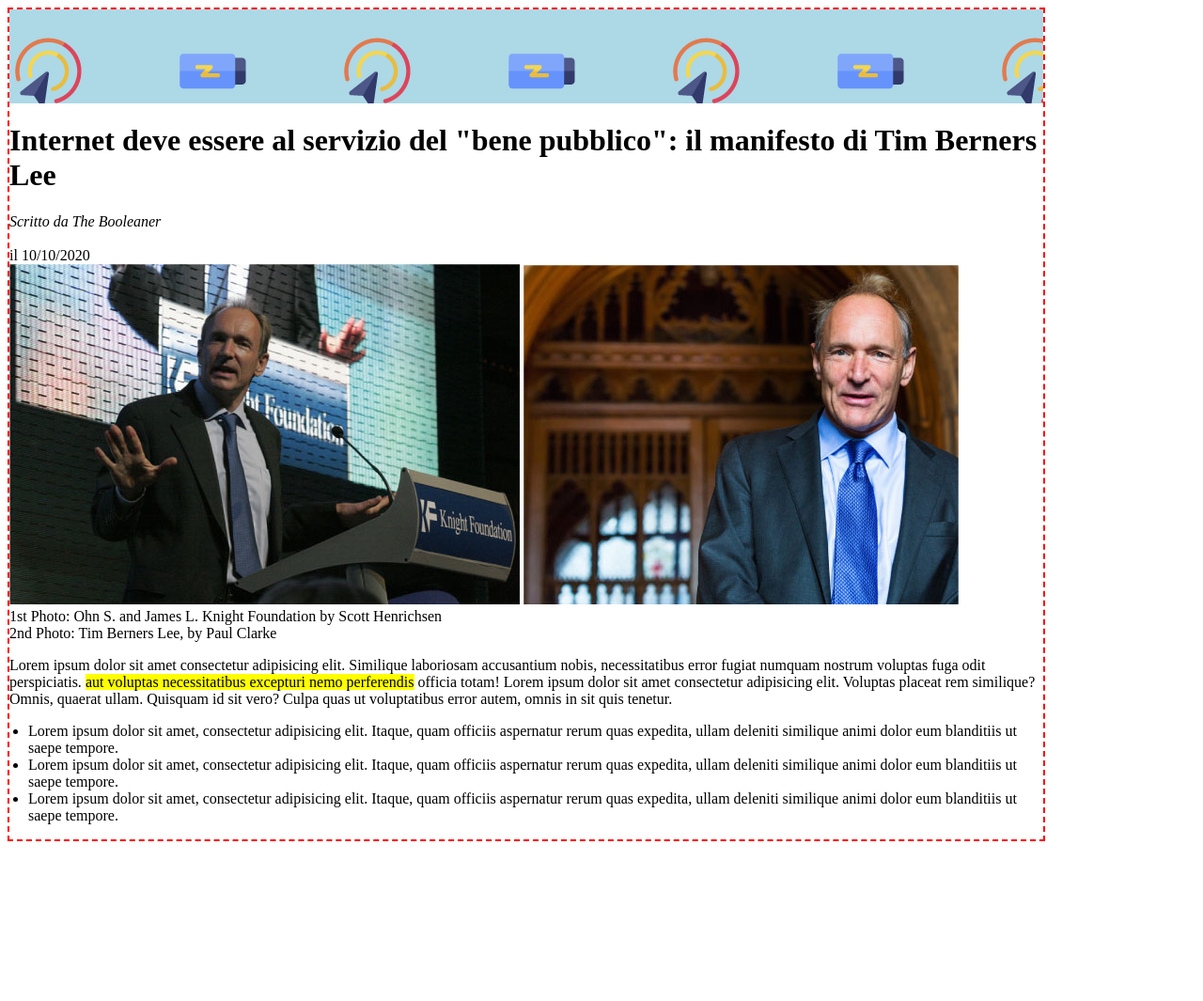
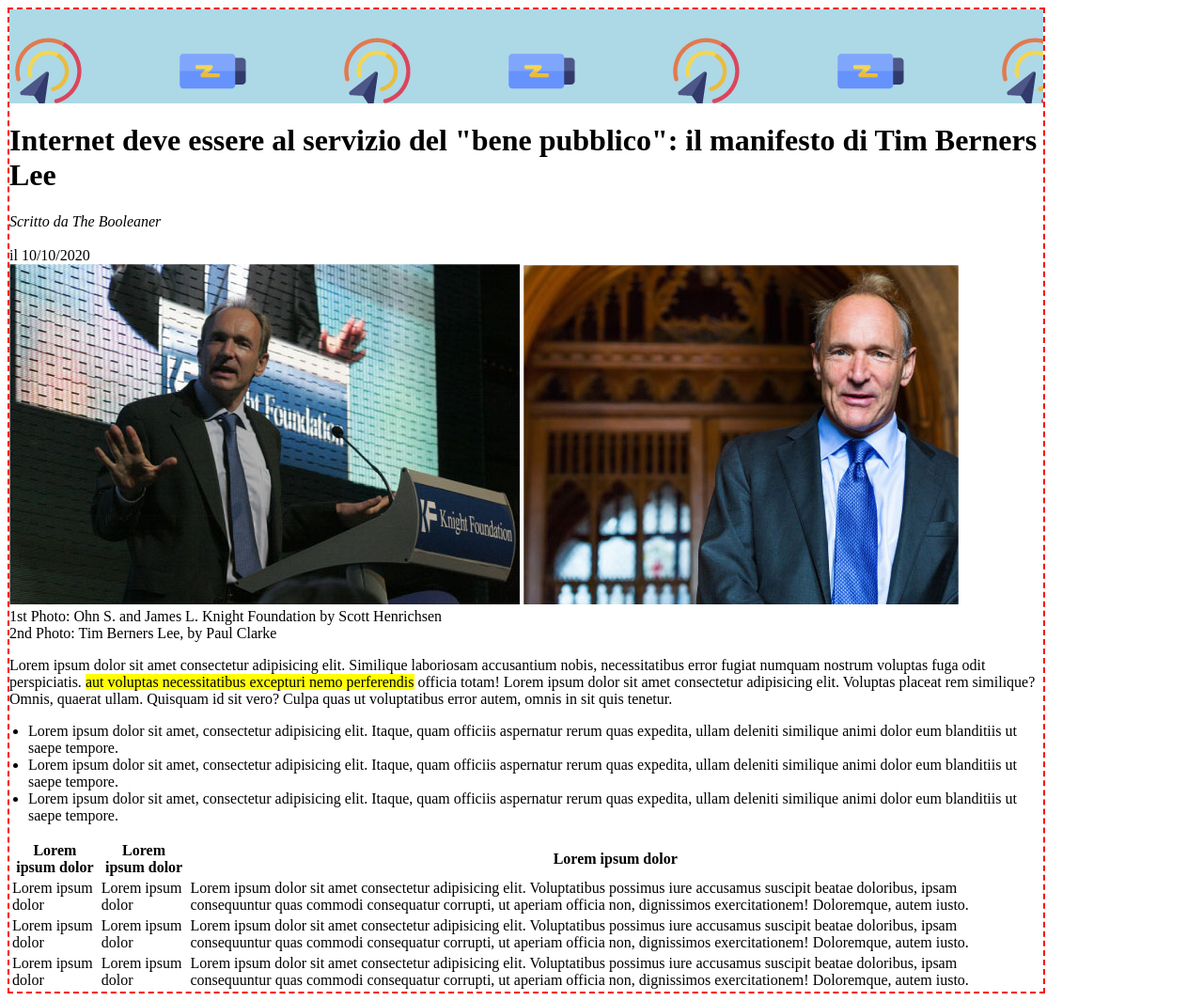
Before and after one commit to jacopolegovini/html-css-booleaner, a plain HTML site: page index.html in a window 1280 px wide. Shown: the whole page at 94% size. Before the commit the page ends 903 px from the top, so only its background shows below. Drawn offline with Linux system fonts and the light colour scheme.

Commit message:
setted table

```diff
--- a/index.html
+++ b/index.html
@@ -49,6 +49,56 @@
                 </li>
             </ul>
         </section>
+        <section id="table">
+            <table>
+                <thead>
+                    <th>
+                        Lorem ipsum dolor
+                    </th>
+                    <th>
+                        Lorem ipsum dolor
+                   </th>
+                   <th>
+                        Lorem ipsum dolor
+                   </th>
+                </thead>
+                <tbody>
+                    <tr>
+                        <td>
+                            Lorem ipsum dolor
+                        </td>
+                        <td>
+                            Lorem ipsum dolor
+                        </td>
+                        <td>
+                            Lorem ipsum dolor sit amet consectetur adipisicing elit. Voluptatibus possimus iure accusamus suscipit beatae doloribus, ipsam consequuntur quas commodi consequatur corrupti, ut aperiam officia non, dignissimos exercitationem! Doloremque, autem iusto.
+                        </td>
+                    </tr>
+                    <tr>
+                        <td>
+                            Lorem ipsum dolor
+                        </td>
+                        <td>
+                            Lorem ipsum dolor
+                        </td>
+                        <td>
+                            Lorem ipsum dolor sit amet consectetur adipisicing elit. Voluptatibus possimus iure accusamus suscipit beatae doloribus, ipsam consequuntur quas commodi consequatur corrupti, ut aperiam officia non, dignissimos exercitationem! Doloremque, autem iusto.
+                        </td>
+                    </tr>
+                    <tr>
+                        <td>
+                            Lorem ipsum dolor
+                        </td>
+                        <td>
+                            Lorem ipsum dolor
+                        </td>
+                        <td>
+                            Lorem ipsum dolor sit amet consectetur adipisicing elit. Voluptatibus possimus iure accusamus suscipit beatae doloribus, ipsam consequuntur quas commodi consequatur corrupti, ut aperiam officia non, dignissimos exercitationem! Doloremque, autem iusto.
+                        </td>
+                    </tr>
+                </tbody>
+            </table>
+        </section>
     </main>
 
     <footer>
```
